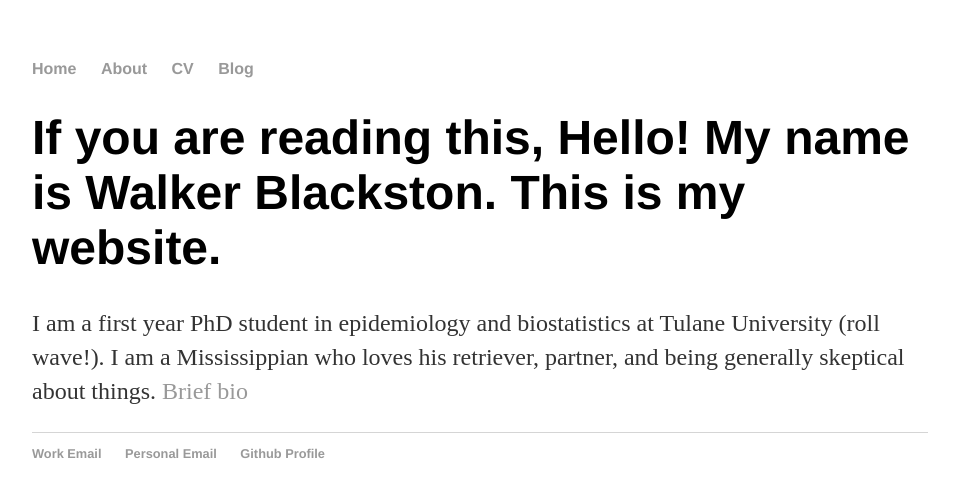
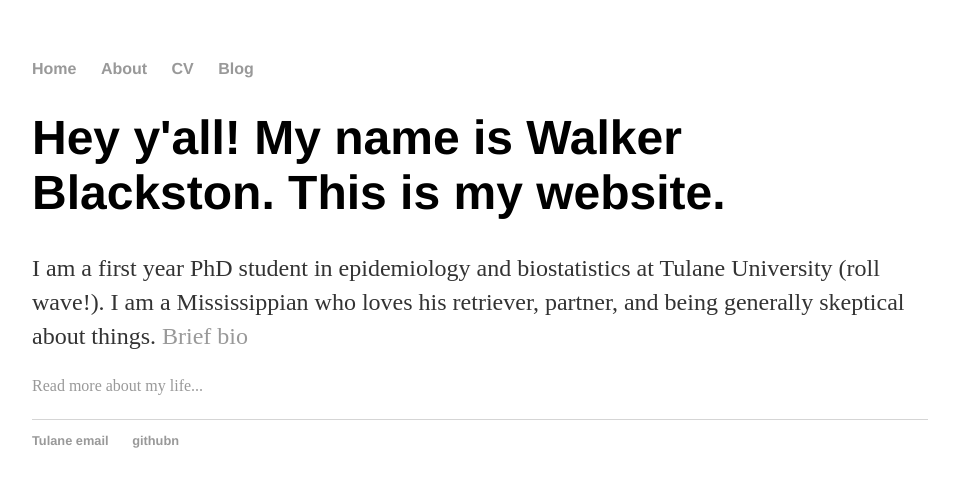
Before and after one commit to jwblackston/jwblackston.github.io, a Jekyll site: the page built from index.html, in a window 1280 px wide. Shown: the top 497 px of the page, without its empty margins (160-1119 px from the left). Built offline with Jekyll 4.4.1, drawn with Linux system fonts in a browser that asks for light colours.

Commit message:
Update index.html

```diff
--- a/index.html
+++ b/index.html
@@ -1,31 +1,9 @@
-<!DOCTYPE html>
-<html>
-	<head>
-		<title>J. Walker Blackston, MSPH, PhD Student in Epidemiology</title>
-		<!-- link to main stylesheet -->
-		<link rel="stylesheet" type="text/css" href="/css/main.css">
-	</head>
-	<body>
-		<nav>
-    		<ul>
-        		<li><a href="/">Home</a></li>
-	        	<li><a href="/about">About</a></li>
-        		<li><a href="/cv">CV</a></li>
-        		<li><a href="/blog">Blog</a></li>
-    		</ul>
-		</nav>
-		<div class="container">
-    		<div class="blurb">
-        		<h1>If you are reading this, Hello! My name is Walker Blackston. This is my website. </h1>
-				<p>I am a first year PhD student in epidemiology and biostatistics at Tulane University (roll wave!). I am a Mississippian who loves his retriever, partner, and being generally skeptical about things. <a href="/about">Brief bio</a></p>
-    		</div><!-- /.blurb -->
-		</div><!-- /.container -->
-		<footer>
-    		<ul>
-        		<li><a href="mailto:jblackston@tulane.edu">Work Email</a></li>
-			<li><a href="mailto:blackstonjw@icloud.com">Personal Email</a></li>
-        		<li><a href="https://github.com/jwblackston">Github Profile</a></li>
-			</ul>
-		</footer>
-	</body>
-</html>
+---
+layout: default
+title: J. Walker Blackston, MSPH, PhD Student in Epidemiology
+---
+<div class="blurb">
+	<h1>Hey y'all! My name is Walker Blackston. This is my website.</h1>
+	<p> I am a first year PhD student in epidemiology and biostatistics at Tulane University (roll wave!). I am a Mississippian who loves his retriever, partner, and being generally skeptical about things. <a href="/about">Brief bio</a></p>
+    <a href="/about">Read more about my life...</a></p>
+</div><!-- /.blurb -->
```
